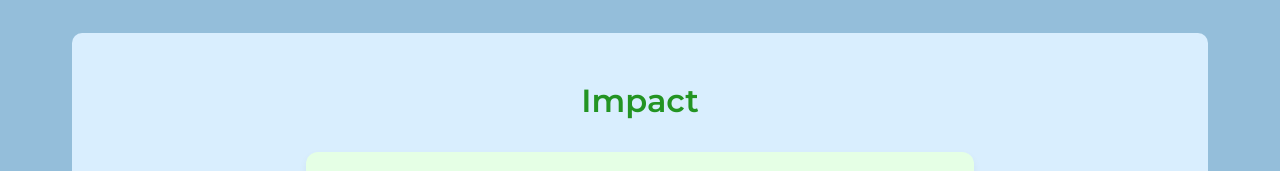
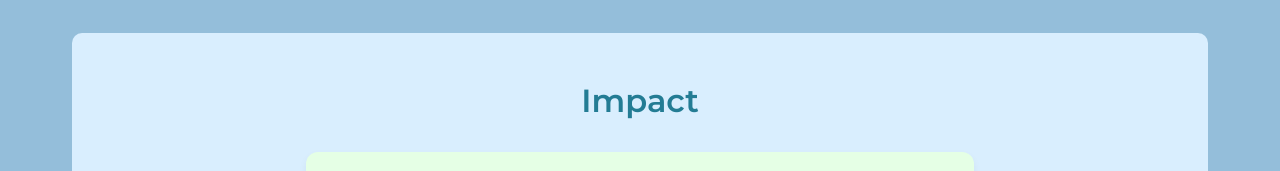
Before and after one commit to haza158/Techminds, a plain HTML site: page index.html in a window 1280 px wide. Shown: the part 1761-1932 px from the top of the page. Drawn offline with Linux system fonts and the light colour scheme.

Commit message:
Update style.css

```diff
--- a/style.css
+++ b/style.css
@@ -541,7 +541,7 @@ header h1 {
 }
 
 .testimonials h2 {
-    color: #239423; /* Light Green */
+    color: #237c94; /* Light Green */
     text-align: center;
     margin-bottom: 2rem;
     font-size: 2rem;
```
